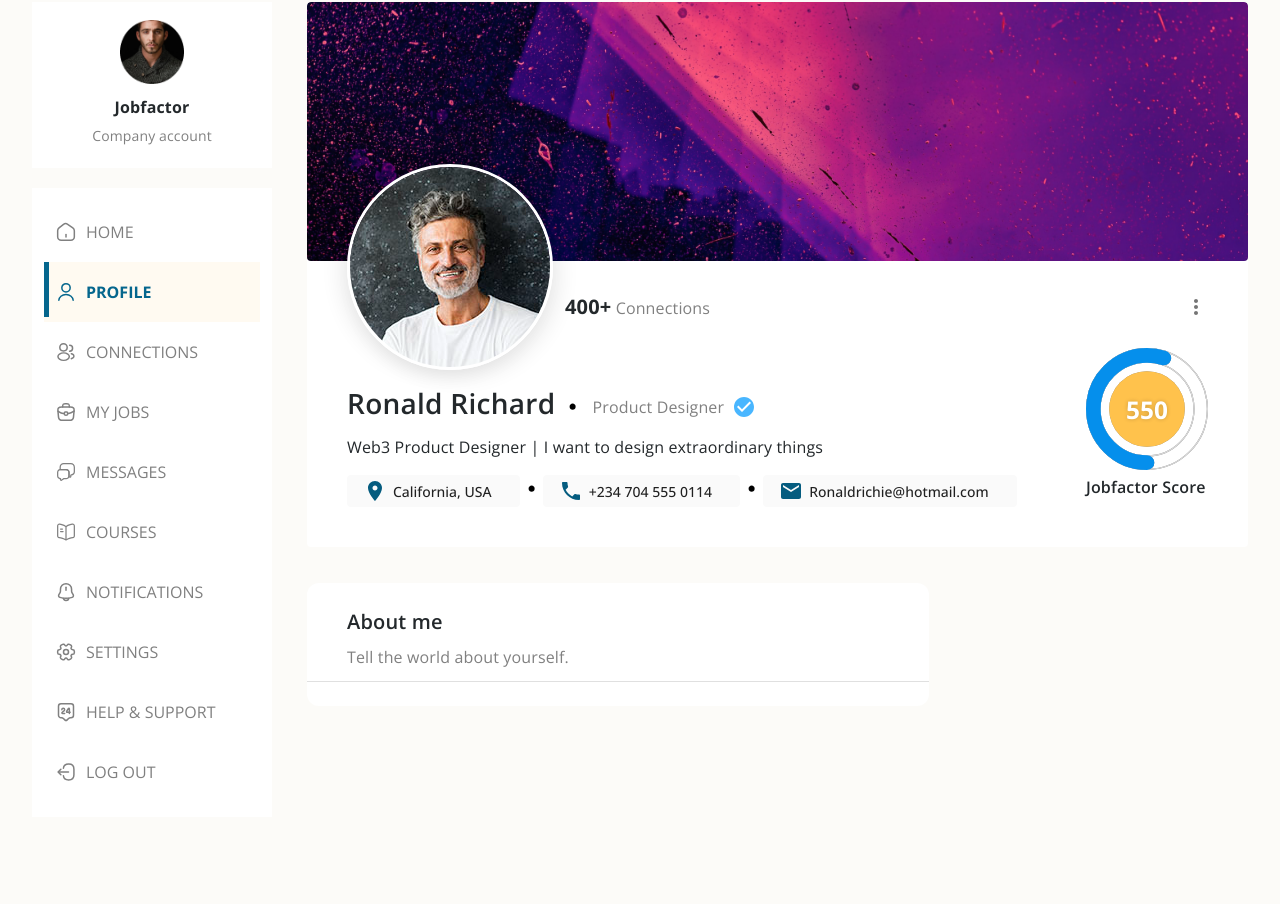
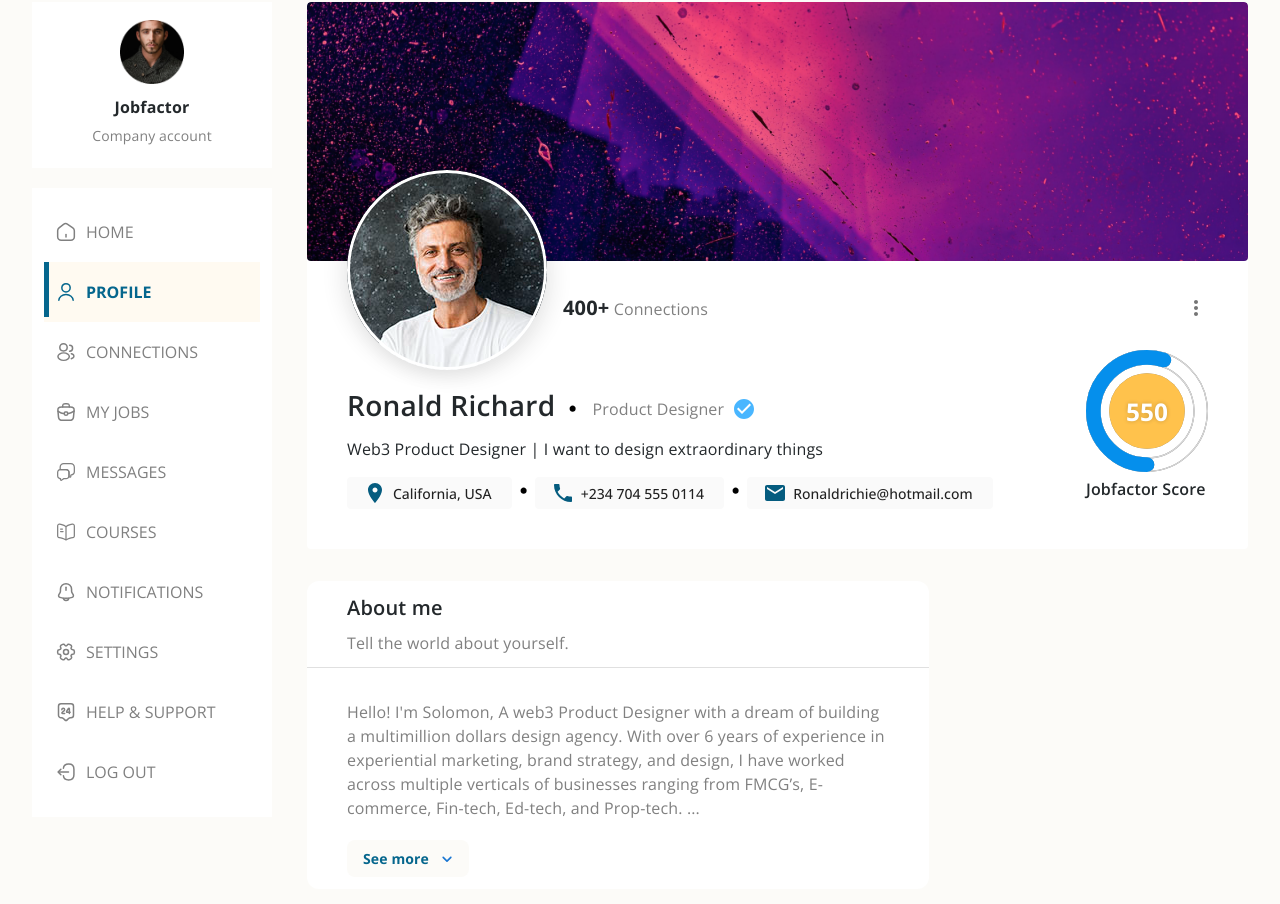
Before and after one commit to onealwills/Jobfactor, a React (Create React App) app: page /users in a window 1280 px wide. Shown: the part 110-1014 px from the top of the page. Before the commit the page ends 935 px from the top, so only its background shows below. Built offline with nearby package versions, Linux system fonts and the light colour scheme.

Commit message:
Update userpage to use props rather than styles where possible, finish about section

```diff
--- a/src/pages/Users/UsersPage.tsx
+++ b/src/pages/Users/UsersPage.tsx
@@ -1,8 +1,9 @@
 import CircleIcon from '@mui/icons-material/Circle';
 import CheckCircleIcon from '@mui/icons-material/CheckCircle';
 import MoreVertIcon from '@mui/icons-material/MoreVert';
+import ExpandMoreRoundedIcon from '@mui/icons-material/ExpandMoreRounded';
 
-import { Box, Typography, IconButton, Grid, Container, Divider } from '@mui/material';
+import { Box, Typography, IconButton, Grid, Container, Divider, Button } from '@mui/material';
 import cover from '../../assets/images/cover.jpg';
 import profile from '../../assets/images/profile-sq.png';
 import Progress from '../Home/components/Progress';
@@ -19,7 +20,7 @@ function UsersPage() {
             <Grid
                 container
                 direction="column"
-                gap={4.5}
+                gap={4}
             >
                 <Grid item>
                     <Box
@@ -55,11 +56,12 @@ function UsersPage() {
                             >
                                 <Box
                                     ml={5}
-                                    border="3px #fff solid"
                                     borderRadius="50%"
                                     overflow="hidden"
                                     width="fit-content"
-                                    boxShadow="-8px 4px 20px rgba(0, 0, 0, 0.07), 8px 8px 20px rgba(0, 0, 0, 0.07)">
+                                    boxShadow="-8px 4px 20px rgba(0, 0, 0, 0.07), 8px 8px 20px rgba(0, 0, 0, 0.07)"
+                                    position="relative"
+                                >
                                     <img
                                         style={{
                                             display: 'block',
@@ -69,6 +71,9 @@ function UsersPage() {
                                         alt="Profile pic"
                                         src={profile}
                                     />
+                                    <Box position="absolute" width="100%" height="100%" border="3px #fff solid" top="0" borderRadius="50%">
+
+                                    </Box>
                                 </Box>
                                 <Grid
                                     container
@@ -78,8 +83,8 @@ function UsersPage() {
                                     height="109px"
                                     flexGrow="1"
                                     alignItems="center"
-                                    pb={2.25}
-                                    marginLeft={-1.5}
+                                    pb={2}
+                                    marginLeft={-1}
                                 >
                                     <Grid
                                         item
@@ -100,7 +105,6 @@ function UsersPage() {
                                             color="#808080"
                                             fontFamily="open sans"
                                             fontSize={16}
-                                            fontWeight={400}
                                         >
                                             Connections
                                         </Typography>
@@ -120,8 +124,8 @@ function UsersPage() {
                         </Box>
                         <Grid
                             container
-                            padding="0 40px"
-                            marginTop="-30px"
+                            px={5}
+                            marginTop={-3.5}
                         >
                             <Grid
                                 item
@@ -221,7 +225,7 @@ function UsersPage() {
                             <Box style={{
                                 backgroundColor: "#fff",
                                 borderRadius: "12px",
-                            }} py={3}>
+                            }} py={1.5}>
                                 <Box px={5}>
                                     <Typography
                                         component="h3"
@@ -234,7 +238,7 @@ function UsersPage() {
                                         About me
                                     </Typography>
                                     <Typography
-                                        component="h3"
+                                        component="h4"
                                         color="#808080"
                                         fontFamily="open sans"
                                         fontSize={16}
@@ -245,8 +249,40 @@ function UsersPage() {
                                     </Typography>
                                 </Box>
                                 <Divider />
-                                <Box>
+                                <Box px={5}>
+                                    <Typography
+                                        component="p"
+                                        color="#808080"
+                                        fontFamily="open sans"
+                                        fontSize={16}
+                                        fontWeight={400}
+                                        mt={4}
+                                        mb={2.5}
+                                    >
+                                        Hello! I'm Solomon,
 
+                                        A web3 Product Designer with a dream of building a multimillion dollars design agency.
+                                        With over 6 years of experience in experiential marketing, brand strategy, and design, I have worked across multiple verticals of businesses ranging from FMCG’s, E-commerce, Fin-tech, Ed-tech, and Prop-tech. ...
+                                    </Typography>
+                                    <Button
+                                        disableRipple
+                                        sx={{
+                                            backgroundColor: '#FCFBF8',
+                                            borderRadius: '8px',
+                                            padding: '0 16px'
+                                        }}
+                                        endIcon={<ExpandMoreRoundedIcon />}
+                                    >
+                                        <Typography
+                                            color={'#05668D'}
+                                            fontFamily="open sans"
+                                            fontWeight={700}
+                                            fontSize={14}
+                                            sx={{ textTransform: 'none', py: 1 }}
+                                        >
+                                            See more
+                                        </Typography>
+                                    </Button>
                                 </Box>
                             </Box>
                         </Grid>
--- a/src/pages/Users/components/InfoChip.tsx
+++ b/src/pages/Users/components/InfoChip.tsx
@@ -25,7 +25,7 @@ const InfoChip = ({ type, label }: Props) => {
 
     return (<Chip
         icon={icon}
-        label={<Box style={{ paddingRight: "16px "}}>{ label }</Box>}
+        label={<Box pr={1}>{ label }</Box>}
         sx={{
             backgroundColor: "#FAFAFA",
             fontFamily: "open sans",
```
